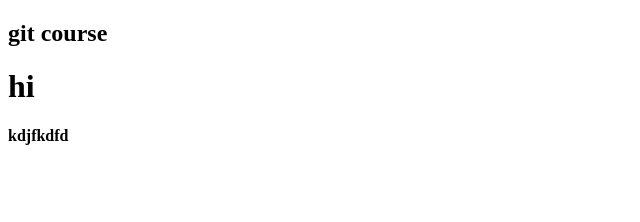
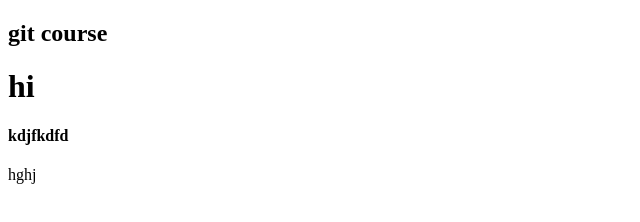
Before and after one commit to nivethitha27690/https-github.com-your-username-project3, a plain HTML site: page index.html in a window 1280 px wide. Shown: the full height of the page, 0-640 px from the left. Drawn offline with Linux system fonts and the light colour scheme.

Commit message:
update index.html

```diff
--- a/index.html
+++ b/index.html
@@ -9,5 +9,6 @@
     <h2>git course</h2>
     <h1>hi</h1>
     <h4>kdjfkdfd</h4>
+    hghj
 </body>
 </html>
```
